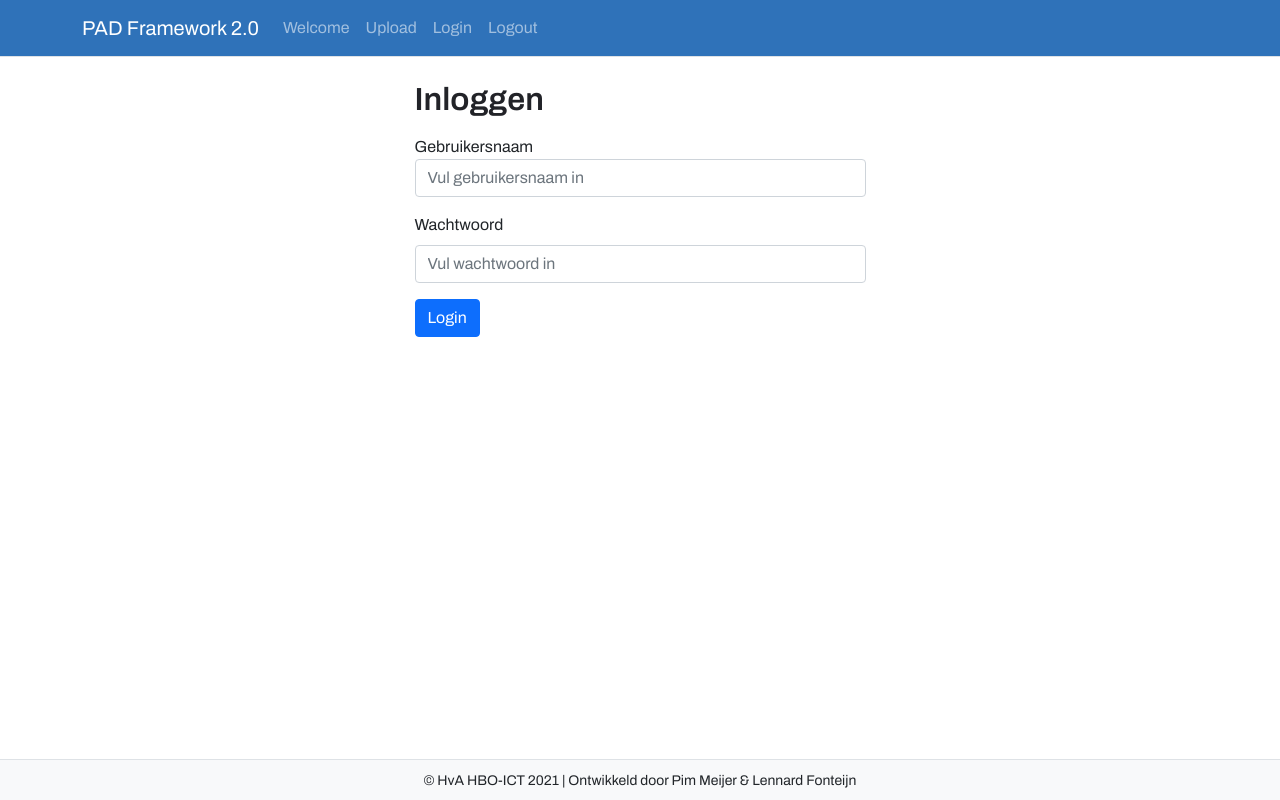
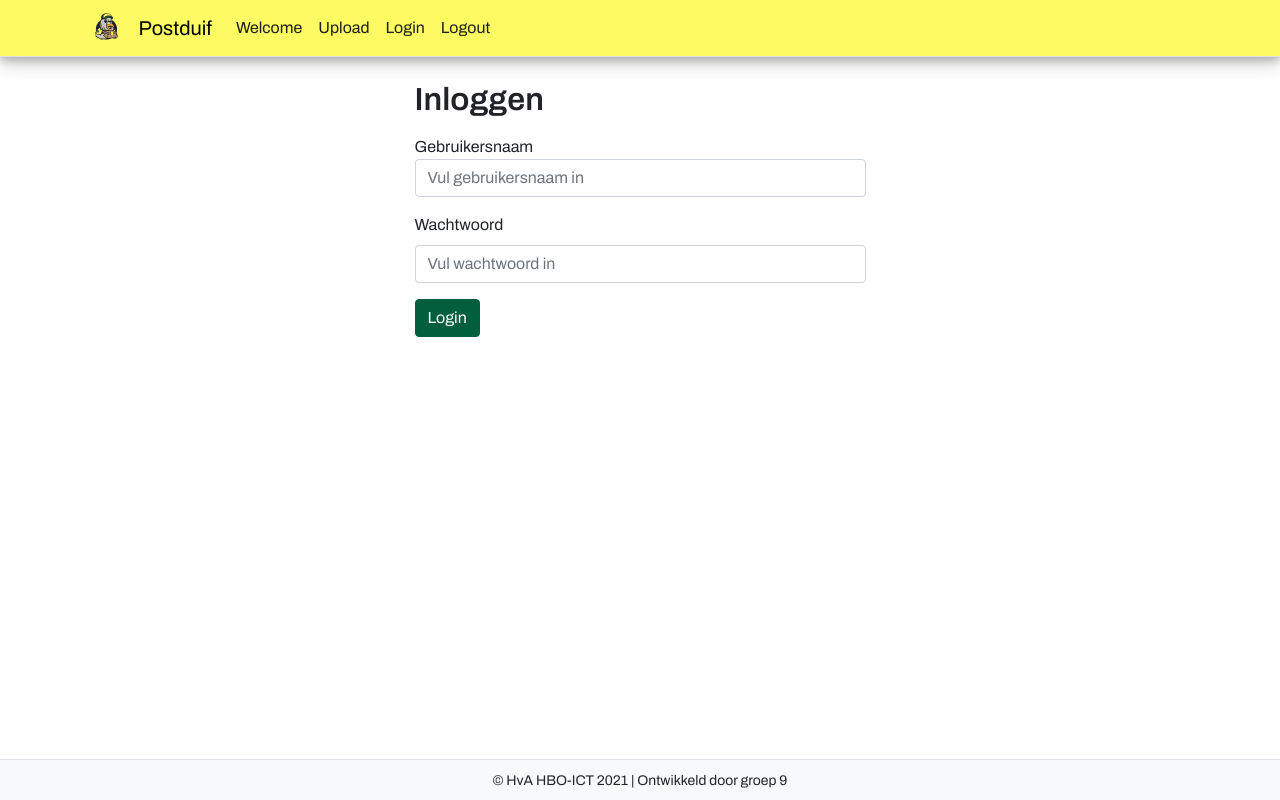
Before and after one commit to lisanne-lin/postduif, a plain HTML site: page src/index.html in a window 1280 px wide. Drawn offline with Linux system fonts and the light colour scheme.

Commit message:
logo in navbar gezet en login pagina beetje aangepast

```diff
--- a/src/assets/css/defaults.css
+++ b/src/assets/css/defaults.css
@@ -47,7 +47,22 @@ footer {
 }
 
 .navbar {
-    background-color: #2F72B9;
+    background-color: var(--main);
+    box-shadow: 0 4px 8px 0 rgba(0, 0, 0, 0.2), 0 6px 20px 0 rgba(0, 0, 0, 0.19);
+}
+
+.navbar-dark .navbar-brand {
+    color: BLACK;
+}
+
+.navbar-dark .navbar-nav .nav-link {
+    color: #1e1e1e;
+}
+
+.btn-primary {
+    color: #fff;
+    background-color: #015F3D;
+    border-color: #015F3D;
 }
 
 .bd-navbar .navbar-nav .nav-link {
--- a/src/html_views/navbar.html
+++ b/src/html_views/navbar.html
@@ -1,6 +1,7 @@
 <nav class="navbar navbar-expand-lg navbar-dark static-top border-bottom">
     <div class="container">
-        <a class="navbar-brand" href="#">PAD Framework 2.0</a>
+        <img src="assets/img/logo.svg" height="40px">
+        <a class="navbar-brand" href="#">Postduif</a>
         <button class="navbar-toggler" type="button" data-bs-toggle="collapse" data-bs-target="#navbarResponsive" aria-controls="navbarResponsive" aria-expanded="false" aria-label="Toggle navigation">
             <span class="navbar-toggler-icon"></span>
         </button>
--- a/src/index.html
+++ b/src/index.html
@@ -34,7 +34,7 @@
 
     <footer id="sticky-footer" class="py-2 bg-light text-dark-50 border-top">
         <div class="container text-center">
-            <small> &copy; HvA HBO-ICT 2021 | Ontwikkeld door Pim Meijer & Lennard Fonteijn</small>
+            <small> &copy; HvA HBO-ICT 2021 | Ontwikkeld door groep 9</small>
         </div>
     </footer>
 </body>
```
Also changed, not shown: src/html_views/login.html (+0 -1 lines), src/assets/img/logo.png (added), src/assets/img/logo.svg (added).
